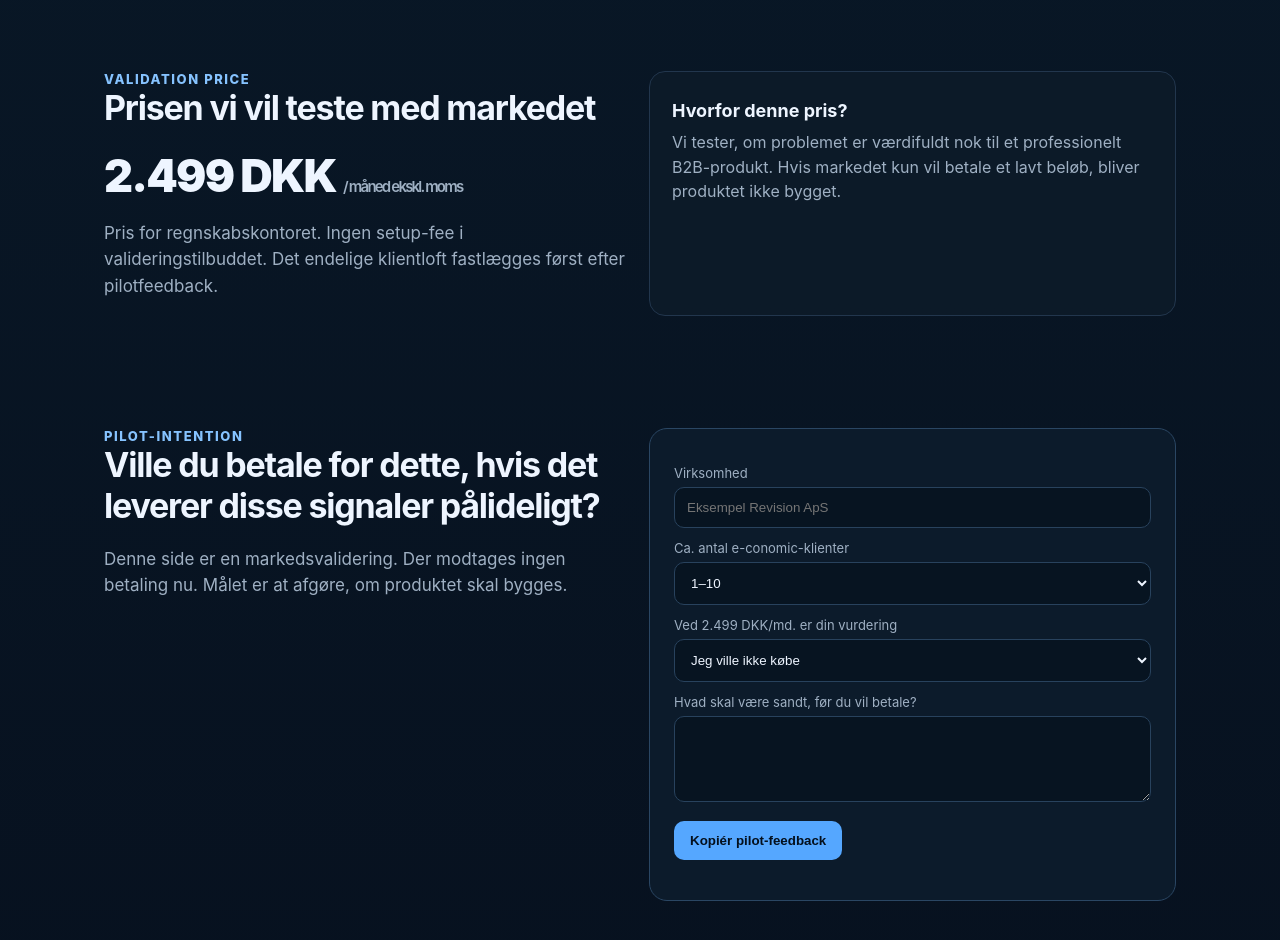
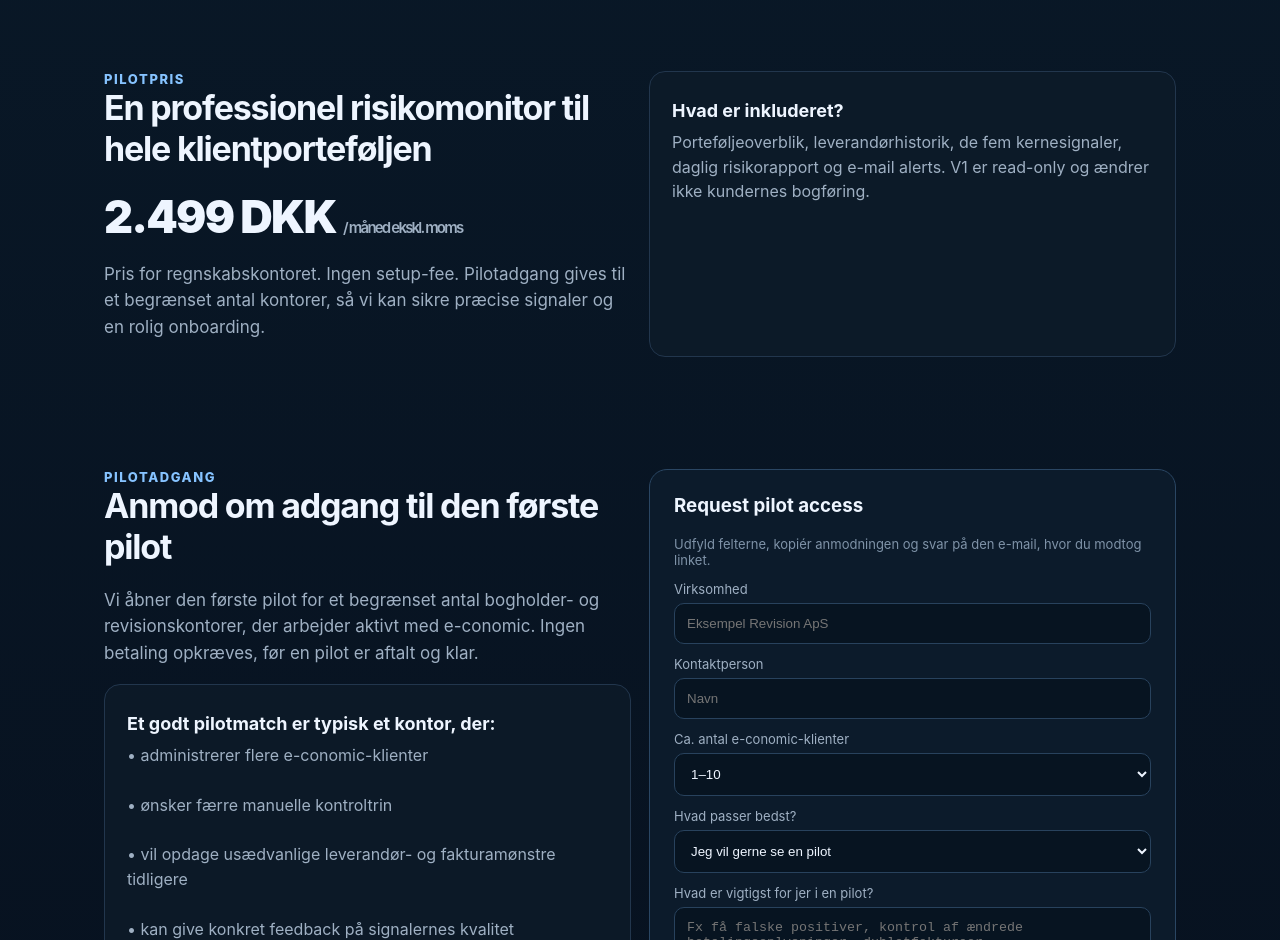
Before and after one commit to ahmadkadri978/ahmadkadri978.github.io, a website: page leverandorvagt-validation/index.html in a window 1280 px wide. Shown: the part 1860-2800 px from the top of the page. Drawn offline with Linux system fonts and the light colour scheme.

Commit message:
Improve pilot request section

```diff
--- a/leverandorvagt-validation/index.html
+++ b/leverandorvagt-validation/index.html
@@ -45,7 +45,7 @@ footer{padding:28px 0 45px;color:#71859b;font-size:13px;border-top:1px solid rgb
 <div class="wrap">
 <nav>
 <div class="brand">LeverandørVagt</div>
-<div class="pill">Validation prototype · e-conomic</div>
+<div class="pill">Early access · e-conomic</div>
 </nav>
 
 <main>
@@ -119,14 +119,14 @@ Historik: 31 tidligere fakturaer<br>
 <section>
 <div class="grid2">
 <div>
-<div class="eyebrow">Validation price</div>
-<h2>Prisen vi vil teste med markedet</h2>
+<div class="eyebrow">Pilotpris</div>
+<h2>En professionel risikomonitor til hele klientporteføljen</h2>
 <div class="price">2.499 DKK <small>/ måned ekskl. moms</small></div>
-<p class="lead" style="font-size:17px">Pris for regnskabskontoret. Ingen setup-fee i valideringstilbuddet. Det endelige klientloft fastlægges først efter pilotfeedback.</p>
+<p class="lead" style="font-size:17px">Pris for regnskabskontoret. Ingen setup-fee. Pilotadgang gives til et begrænset antal kontorer, så vi kan sikre præcise signaler og en rolig onboarding.</p>
 </div>
 <div class="card">
-<h3>Hvorfor denne pris?</h3>
-<p>Vi tester, om problemet er værdifuldt nok til et professionelt B2B-produkt. Hvis markedet kun vil betale et lavt beløb, bliver produktet ikke bygget.</p>
+<h3>Hvad er inkluderet?</h3>
+<p>Porteføljeoverblik, leverandørhistorik, de fem kernesignaler, daglig risikorapport og e-mail alerts. V1 er read-only og ændrer ikke kundernes bogføring.</p>
 </div>
 </div>
 </section>
@@ -134,17 +134,24 @@ Historik: 31 tidligere fakturaer<br>
 <section id="pilot">
 <div class="grid2">
 <div>
-<div class="eyebrow">Pilot-intention</div>
-<h2>Ville du betale for dette, hvis det leverer disse signaler pålideligt?</h2>
-<p class="lead" style="font-size:17px">Denne side er en markedsvalidering. Der modtages ingen betaling nu. Målet er at afgøre, om produktet skal bygges.</p>
+<div class="eyebrow">Pilotadgang</div>
+<h2>Anmod om adgang til den første pilot</h2>
+<p class="lead" style="font-size:17px">Vi åbner den første pilot for et begrænset antal bogholder- og revisionskontorer, der arbejder aktivt med e-conomic. Ingen betaling opkræves, før en pilot er aftalt og klar.</p>
+<div class="card" style="margin-top:18px">
+<h3>Et godt pilotmatch er typisk et kontor, der:</h3>
+<p>• administrerer flere e-conomic-klienter<br><br>• ønsker færre manuelle kontroltrin<br><br>• vil opdage usædvanlige leverandør- og fakturamønstre tidligere<br><br>• kan give konkret feedback på signalernes kvalitet</p>
+</div>
 </div>
 <div class="formbox">
+<h3 style="margin-top:0">Request pilot access</h3>
+<p class="note" style="margin-top:0">Udfyld felterne, kopiér anmodningen og svar på den e-mail, hvor du modtog linket.</p>
 <label>Virksomhed</label><input id="company" placeholder="Eksempel Revision ApS">
+<label>Kontaktperson</label><input id="contact" placeholder="Navn">
 <label>Ca. antal e-conomic-klienter</label><select id="clients"><option>1–10</option><option>11–30</option><option>31–75</option><option>76–150</option><option>150+</option></select>
-<label>Ved 2.499 DKK/md. er din vurdering</label>
-<select id="intent"><option>Jeg ville ikke købe</option><option>Interessant, men for dyrt</option><option>Jeg vil se en pilot</option><option>Jeg vil sandsynligvis købe, hvis signalerne er præcise</option></select>
-<label>Hvad skal være sandt, før du vil betale?</label><textarea id="condition" rows="4"></textarea>
-<button onclick="copyIntent()">Kopiér pilot-feedback</button>
+<label>Hvad passer bedst?</label>
+<select id="intent"><option>Jeg vil gerne se en pilot</option><option>Jeg er interesseret, men vil afklare et par ting først</option><option>Jeg vil sandsynligvis bruge løsningen, hvis signalerne er præcise</option><option>Det er ikke relevant for os lige nu</option></select>
+<label>Hvad er vigtigst for jer i en pilot?</label><textarea id="condition" rows="4" placeholder="Fx få falske positiver, kontrol af ændrede betalingsoplysninger, dubletfakturaer ..."></textarea>
+<button onclick="copyIntent()">Kopiér pilotanmodning</button>
 <div id="msg" class="note"></div>
 </div>
 </div>
@@ -152,17 +159,18 @@ Historik: 31 tidligere fakturaer<br>
 </main>
 
 <footer>
-Validation prototype — ingen påstand om, at systemet forhindrer svindel. Det identificerer risikosignaler, som kræver menneskelig vurdering.
+LeverandørVagt — read-only risikomonitor til e-conomic. Systemet identificerer risikosignaler, som kræver menneskelig vurdering.
 </footer>
 </div>
 <script>
 function copyIntent(){
-  const text = `LeverandørVagt validation feedback
+  const text = `LeverandørVagt — pilotanmodning
 Virksomhed: ${document.getElementById('company').value}
+Kontaktperson: ${document.getElementById('contact').value}
 e-conomic-klienter: ${document.getElementById('clients').value}
-Prisreaktion: ${document.getElementById('intent').value}
-Krav for køb: ${document.getElementById('condition').value}`;
-  navigator.clipboard.writeText(text).then(()=>document.getElementById('msg').innerText='Feedback kopieret. Send den til den person, der gennemfører valideringen.');
+Interesse: ${document.getElementById('intent').value}
+Vigtigst i en pilot: ${document.getElementById('condition').value}`;
+  navigator.clipboard.writeText(text).then(()=>document.getElementById('msg').innerText='Pilotsvaret er kopieret. Indsæt det som svar i den e-mail, hvor du modtog linket.');
 }
 </script>
 </body>
```
